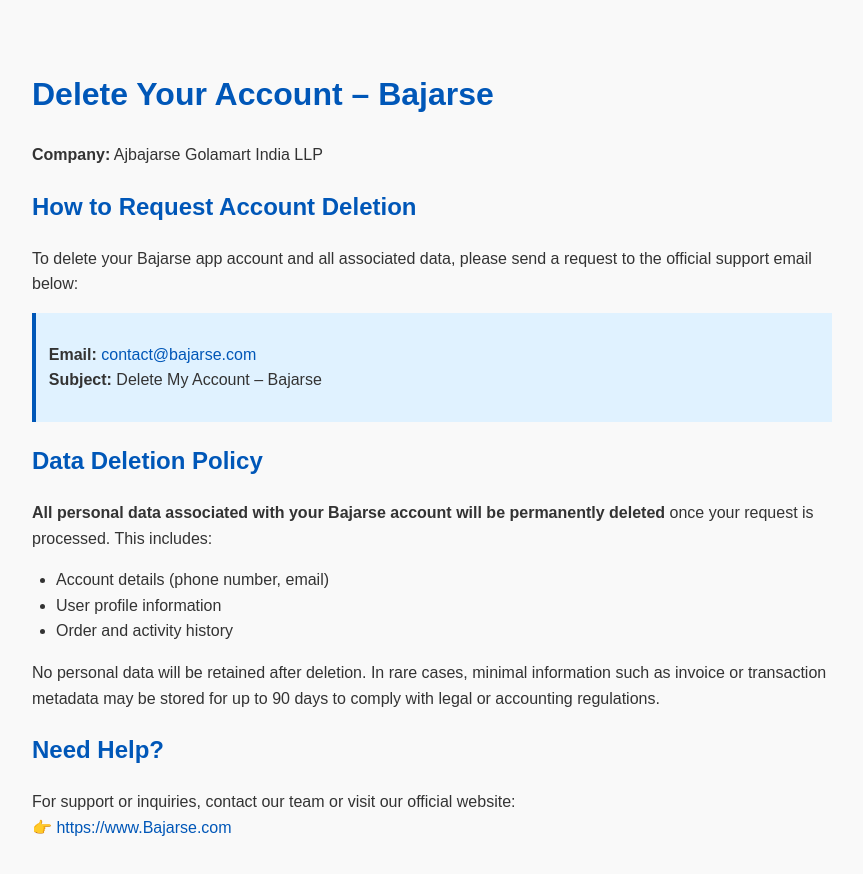
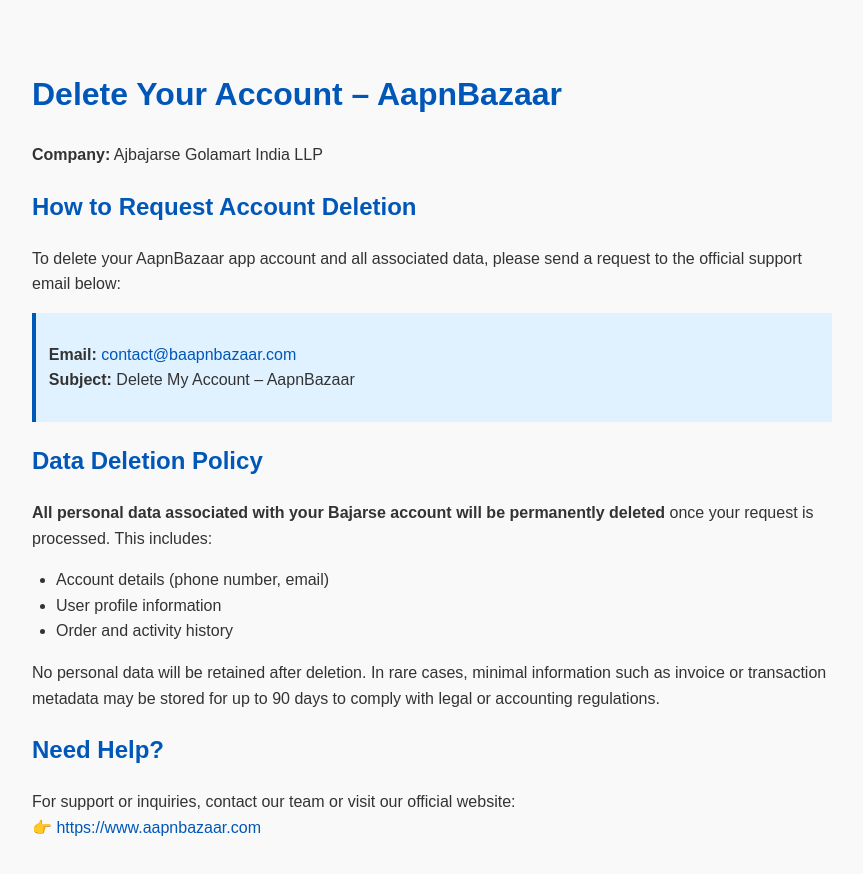
Before and after one commit to akashanand301/bajarse-delete, a plain HTML site: page index.html in a window 1280 px wide. Shown: the whole page, without its empty margins (208-1071 px from the left). Drawn offline with Linux system fonts and the light colour scheme.

Commit message:
Update index.html

```diff
--- a/index.html
+++ b/index.html
@@ -3,7 +3,7 @@
 <head>
     <meta charset="UTF-8" />
     <meta name="viewport" content="width=device-width, initial-scale=1.0"/>
-    <title>Delete Account – Bajarse</title>
+    <title>Delete Account – AapnBazaar</title>
     <style>
         body {
             font-family: Arial, sans-serif;
@@ -37,21 +37,21 @@
 </head>
 
 <body>
-    <h1>Delete Your Account – Bajarse</h1>
+    <h1>Delete Your Account –  AapnBazaar</h1>
 
     <p><strong>Company:</strong> Ajbajarse Golamart India LLP</p>
 
     <h2>How to Request Account Deletion</h2>
 
     <p>
-        To delete your Bajarse app account and all associated data,
+        To delete your AapnBazaar app account and all associated data,
         please send a request to the official support email below:
     </p>
 
     <div class="email-box">
         <p>
-            <strong>Email:</strong> <a href="mailto:contact@bajarse.com">contact@bajarse.com</a><br/>
-            <strong>Subject:</strong> Delete My Account – Bajarse
+            <strong>Email:</strong> <a href="mailto:contact@aapnbazaar.com">contact@baapnbazaar.com</a><br/>
+            <strong>Subject:</strong> Delete My Account –  AapnBazaar
         </p>
     </div>
 
@@ -79,7 +79,7 @@
     <p>
         For support or inquiries, contact our team or visit our official website:
         <br>
-        👉 <a href="https://www.bajarse.com">https://www.Bajarse.com</a>
+        👉 <a href="https://www.aapnbazaar.com">https://www.aapnbazaar.com</a>
     </p>
 </body>
 </html>
```
